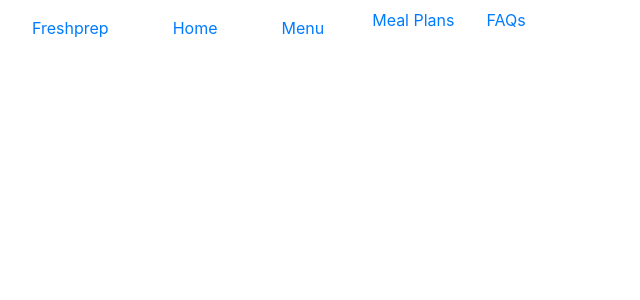
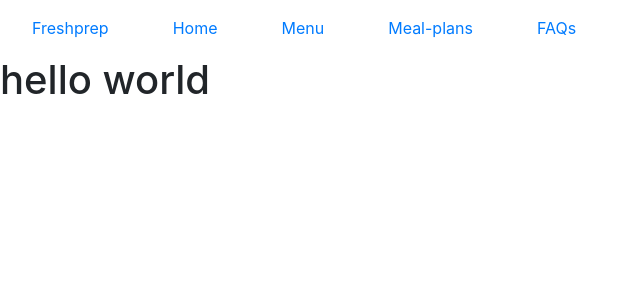
Before and after one commit to jorgevz/freshprep, a React (Create React App) app: page /faqs in a window 1280 px wide. Shown: the top 300 px of the page, without its empty margins (0-640 px from the left). Built offline with nearby package versions, Linux system fonts and the light colour scheme.

Commit message:
fixing router

```diff
--- a/src/App.js
+++ b/src/App.js
@@ -11,6 +11,8 @@ import {
   import {Nav} from 'react-bootstrap';
 import Home from './components/Home';
 import Menu from './components/Menu';
+import MealPlans from './components/MealPlans';
+import FAQs from './components/FAQs';
 
 
 
@@ -28,13 +30,13 @@ function App() {
     <Nav.Link to="/home"> <Link className="nav-link" to="/home">Home</Link> </Nav.Link>
   </Nav.Item>
   <Nav.Item>
-    <Nav.Link eventKey="/menu"> <Link className="nav-link"   to="/">Menu</Link> </Nav.Link>
+    <Nav.Link eventKey="/menu"> <Link className="nav-link"   to="/menu">Menu</Link> </Nav.Link>
   </Nav.Item>
   <Nav.Item>
-    <Nav.Link eventKey="Meanl plans">Meal Plans</Nav.Link>
+    <Nav.Link eventKey="Meanl plans"> <Link className="nav-link"   to="/Mealplans">Meal-plans</Link> </Nav.Link>
   </Nav.Item>
   <Nav.Item>
-    <Nav.Link eventKey="FAQs">FAQs</Nav.Link>
+    <Nav.Link eventKey="FAQs"> <Link className="nav-link"   to="/faqs">FAQs</Link> </Nav.Link>
   </Nav.Item>
 
 </Nav>
@@ -43,6 +45,8 @@ function App() {
 
       <Route exact path='/home' component={Home}/>
       <Route path='/menu' component={Menu}/>
+      <Route path='/Mealplans' component={MealPlans}/>
+      <Route path='/faqs' component={FAQs}/>
 
       </Switch>
 
--- /dev/null
+++ b/src/components/FAQs.js
@@ -0,0 +1,12 @@
+import React from 'react';
+
+
+function FAQs(){
+return(
+<div>
+<h1>hello world</h1>
+</div>
+)
+}
+
+export default FAQs;
--- a/src/components/Home.js
+++ b/src/components/Home.js
@@ -9,6 +9,7 @@ return(
 <Carousel>
   <Carousel.Item>
     <img
+    className="slide-images"
       src="https://i.pinimg.com/originals/b0/3a/f9/b03af9e72d17b8a6498c806f7e5acca9.jpg"
       alt="First slide"
     />
@@ -20,6 +21,7 @@ return(
 
   <Carousel.Item>
     <img
+    className="slide-images"
       src="https://umbrella.data.naturalint.com/production/articles/uploads/photo/4c587556-d05d-4361-b3fd-6b144a03ed0b%20(1).20190116113344.jpg"
       alt="Third slide"
     />
@@ -31,7 +33,7 @@ return(
   </Carousel.Item>
   <Carousel.Item>
     <img
-      className="d-block w-100"
+    className="slide-images"
       src="https://www.cookingclassy.com/wp-content/uploads/2019/05/acai-bowl-23.jpg"
       alt="Third slide"
     />
--- /dev/null
+++ b/src/components/MealPlans.js
@@ -0,0 +1,12 @@
+import React from 'react';
+
+
+function MealPlans(){
+return(
+<div>
+<h1>hello world</h1>
+</div>
+)
+}
+
+export default MealPlans;
```
